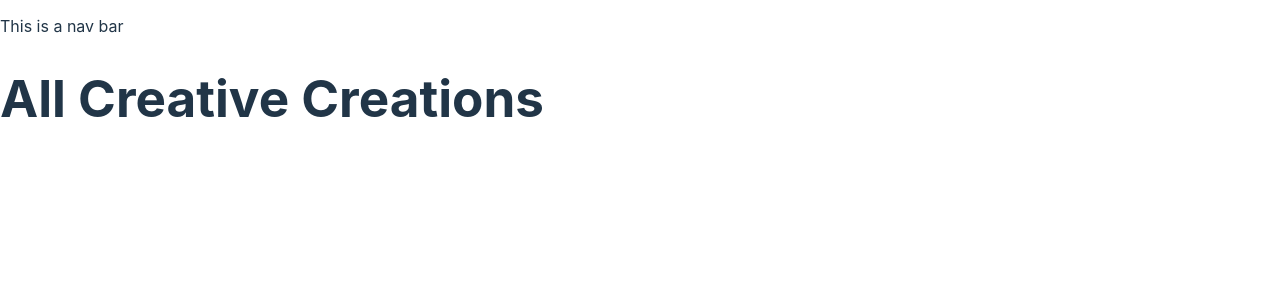
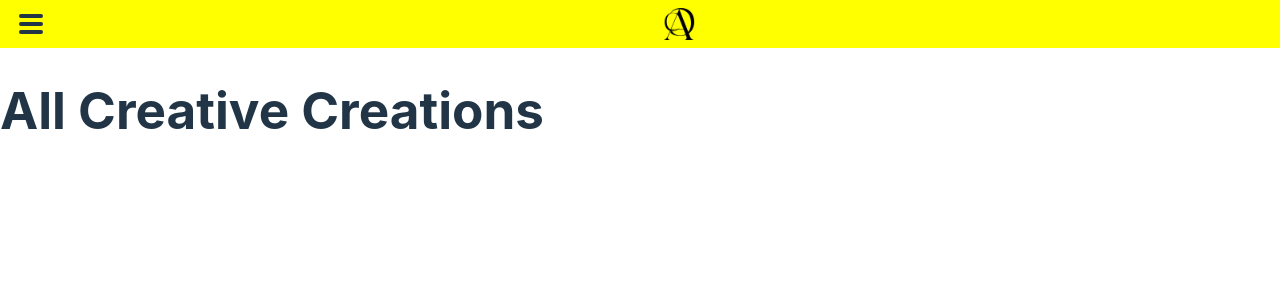
Before and after one commit to theplaceholders/allcreativecreations, a React (Vite) app: page / in a window 1280 px wide. Shown: the top 300 px of the page. Built offline with nearby package versions, Linux system fonts and the light colour scheme.

Commit message:
added menuIcon with animation, and included logo on navbar

```diff
--- /dev/null
+++ b/src/components/MenuIcon.jsx
@@ -0,0 +1,18 @@
+import PropTypes from 'prop-types'
+import '../styles/components_styles/menuIcon.sass';
+
+const MenuIcon = ({handleClickEvent}) => {
+    return(
+        <button className="menu-icon" onClick={(e)=>handleClickEvent(e)}>
+            <div className="menu-icon__bar"/>
+            <div className="menu-icon__bar"/>
+            <div className="menu-icon__bar"/>
+        </button>
+    )
+}
+
+MenuIcon.propTypes = {
+    handleClickEvent: PropTypes.func.isRequired
+};
+
+export default MenuIcon;
--- a/src/components/NavBar.jsx
+++ b/src/components/NavBar.jsx
@@ -1,7 +1,18 @@
+import MenuIcon from "./MenuIcon"
+import logo from '../assets/logo_without_text.png'
+import '../styles/components_styles/navBar.sass'
 const NavBar = () => {
+    const handleClickEvent = (e) => {
+        console.log("MenuIcon was clicked")
+        e.currentTarget.classList.toggle("close")
+        console.log(e.currentTarget)
+    }
     return(
         <nav>
-            <p>This is a nav bar</p>
+            <MenuIcon handleClickEvent={handleClickEvent}/>
+            <div className="navbar__logo">
+                <img src={logo} alt="logo" />
+            </div>
         </nav>
     )
 }
--- /dev/null
+++ b/src/styles/components_styles/menuIcon.sass
@@ -0,0 +1,24 @@
+@use '../global/_main-color' as main
+.menu-icon
+    background-color: rgba(255,255,255,0)
+    border: none
+    cursor: pointer
+    padding: auto 1rem
+
+.menu-icon__bar
+    width: 1.5rem
+    height: 0.3rem
+    margin: 0.2rem 0
+    background-color: main.$text-color-light
+    border-radius: 0.2rem
+    z-index: 1
+    transition: ease-in-out 0.3s
+
+.close
+    .menu-icon__bar
+        &:nth-child(1)
+            transform: rotate(45deg) translate(0.2rem, 0.5rem)
+        &:nth-child(2)
+            opacity: 0
+        &:nth-child(3)
+            transform: rotate(-45deg) translate(0.2rem, -0.5rem)
--- /dev/null
+++ b/src/styles/components_styles/navbar.sass
@@ -0,0 +1,15 @@
+nav
+    height: 3rem
+    display: flex
+    background-color: yellow
+
+.navbar__logo
+    display: flex
+    justify-content: center
+    margin-left: 1rem
+    padding: 0.5rem
+    overflow: hidden
+    flex: 2
+    img
+        height: 100%
+        cursor: pointer
--- a/src/styles/index.sass
+++ b/src/styles/index.sass
@@ -41,11 +41,6 @@ button
 button:hover
   border-color: main.$button-hover-border-color
 
-button:focus,
-button:focus-visible
-  outline: 4px auto -webkit-focus-ring-color
-
-
 @media (prefers-color-scheme: light)
   :root
     color: main.$text-color-light
```
